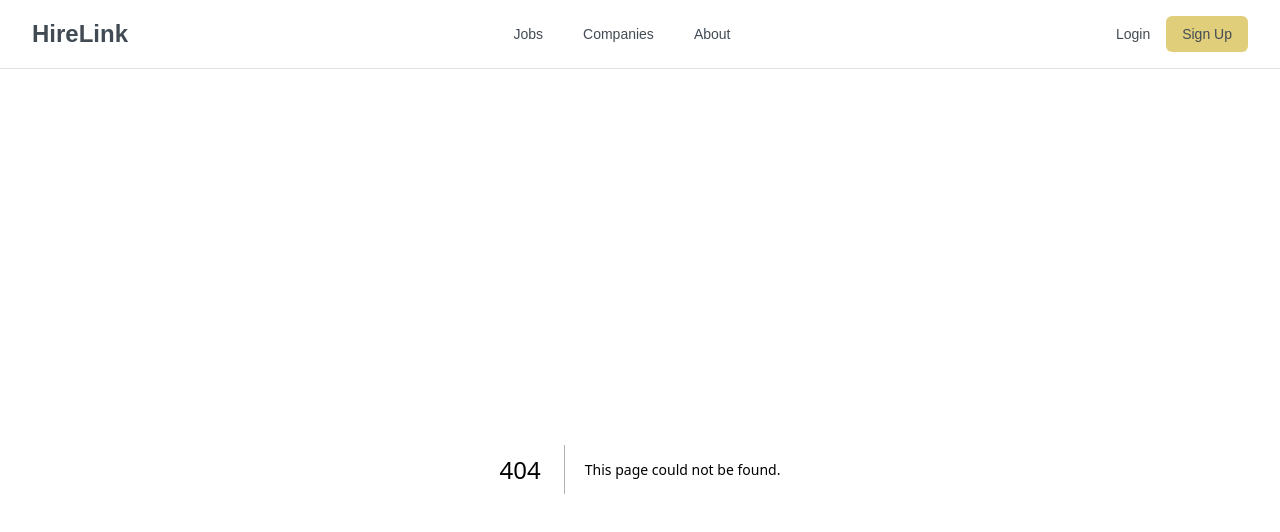
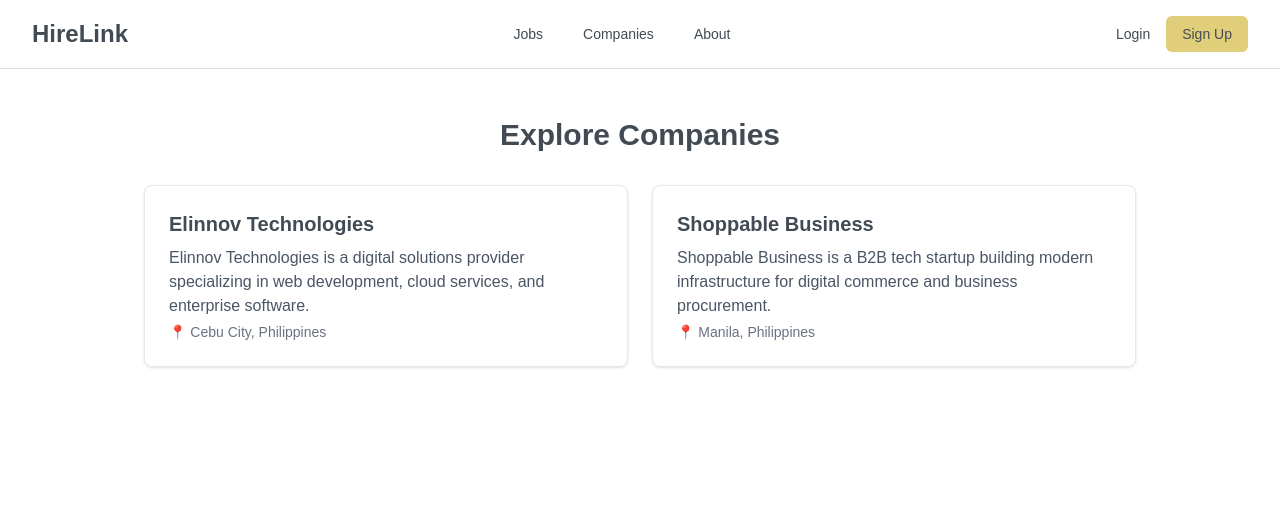
Before and after one commit to kolnlaviste/HireLink, a Next.js app in the folder frontend/: page /companies in a window 1280 px wide. Before the commit this address had no page. Shown: the top 532 px of the page. Built offline with nearby package versions, Linux system fonts and the light colour scheme.

Commit message:
Added Companies Page and Companies.ts file

```diff
--- /dev/null
+++ b/frontend/src/app/companies/page.tsx
@@ -0,0 +1,24 @@
+// app/companies/page.tsx
+
+import { companies } from '@/lib/companies';
+
+export default function CompaniesPage() {
+  return (
+    <main className="max-w-5xl mx-auto px-4 py-12">
+      <h1 className="text-3xl font-bold mb-8 text-center text-[#424B54]">Explore Companies</h1>
+
+      <div className="grid grid-cols-1 sm:grid-cols-2 gap-6">
+        {companies.map((company) => (
+          <div
+            key={company.id}
+            className="border border-gray-200 rounded-lg p-6 shadow-sm hover:shadow-md transition"
+          >
+            <h2 className="text-xl font-semibold text-[#424B54]">{company.name}</h2>
+            <p className="text-gray-600 mt-2">{company.description}</p>
+            <p className="text-sm text-gray-500 mt-1">📍 {company.location}</p>
+          </div>
+        ))}
+      </div>
+    </main>
+  );
+}
--- a/frontend/src/components/Header.tsx
+++ b/frontend/src/components/Header.tsx
@@ -21,7 +21,7 @@ const Header = () => {
           <Link href="/jobs" className="text-sm font-medium text-[#424B54] hover:text-[#E1CE7A]">
             Jobs
           </Link>
-          <Link href="#" className="text-sm font-medium text-[#424B54] hover:text-[#E1CE7A]">
+          <Link href="/companies" className="text-sm font-medium text-[#424B54] hover:text-[#E1CE7A]">
             Companies
           </Link>
           <Link href="#" className="text-sm font-medium text-[#424B54] hover:text-[#E1CE7A]">
--- /dev/null
+++ b/frontend/src/lib/companies.ts
@@ -0,0 +1,34 @@
+// lib/companies.ts
+
+export type Company = {
+  id: string;
+  name: string;
+  description: string;
+  location: string;
+  website: string;
+  logoUrl: string;
+  industry: string;
+};
+
+export const companies: Company[] = [
+  {
+    id: "elinnov",
+    name: "Elinnov Technologies",
+    description:
+      "Elinnov Technologies is a digital solutions provider specializing in web development, cloud services, and enterprise software.",
+    location: "Cebu City, Philippines",
+    website: "https://elinnovtech.com",
+    logoUrl: "../public/logos/elinnov.jpeg",
+    industry: "Information Technology",
+  },
+  {
+    id: "shoppable",
+    name: "Shoppable Business",
+    description:
+      "Shoppable Business is a B2B tech startup building modern infrastructure for digital commerce and business procurement.",
+    location: "Manila, Philippines",
+    website: "https://shoppable.business",
+    logoUrl: "../public/logos/shoppable.png",
+    industry: "E-Commerce / B2B Tech",
+  },
+];
```
Also changed, not shown: frontend/public/logos/elinnov.jpeg (added), frontend/public/logos/shoppable.png (added).
